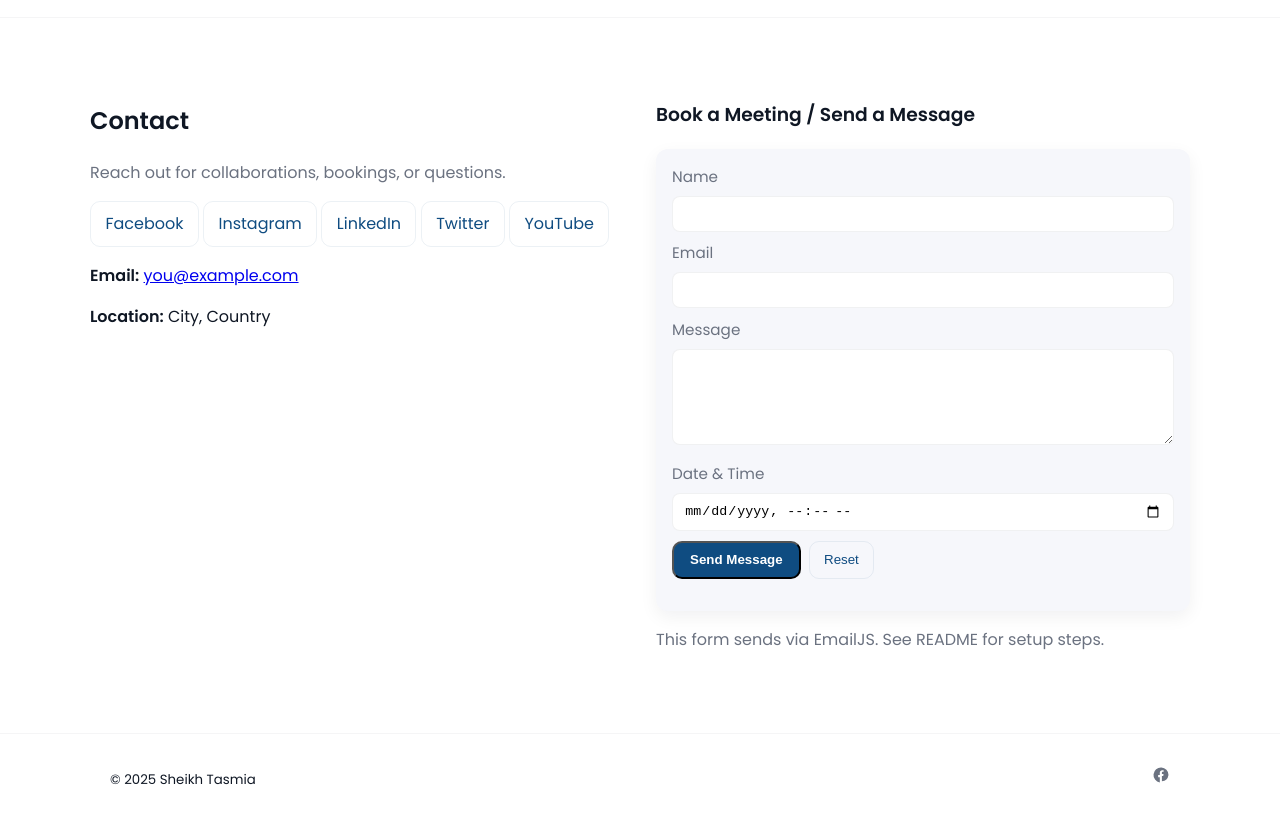
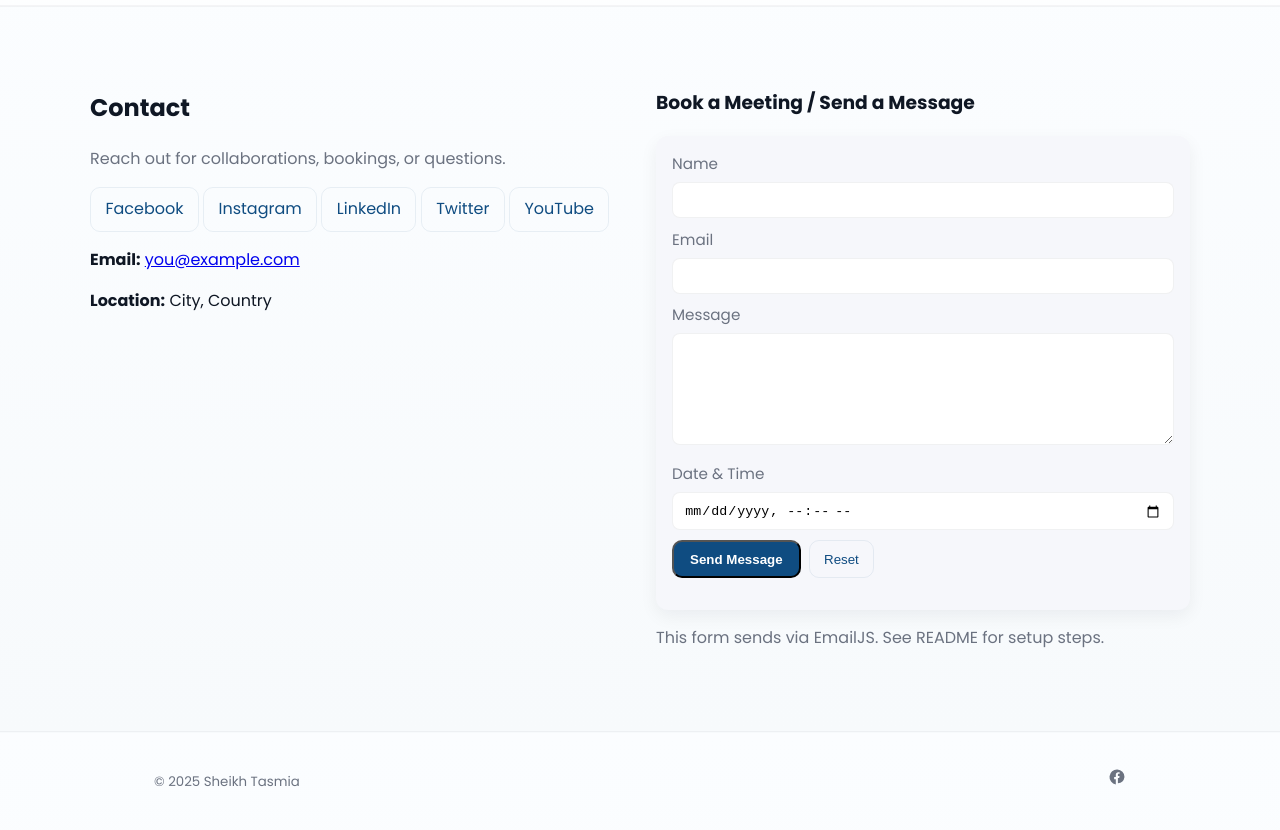
Before and after one commit to iamtasmia/portfolio-site-, a plain HTML site: page contact.html in a window 1280 px wide. Shown: the part 67-897 px from the top of the page. Drawn offline with Linux system fonts and the light colour scheme.

Commit message:
Update contact.html

```diff
--- a/contact.html
+++ b/contact.html
@@ -8,6 +8,7 @@
   <link rel="icon" href="assets/favicon.svg" type="image/svg+xml" />
   <link href="https://fonts.googleapis.com/css2?family=Montserrat:wght@400;600;700&family=Poppins:wght@300;400;600&display=swap" rel="stylesheet">
   <link rel="stylesheet" href="style.css" />
+   <link rel="stylesheet" href="css_style-tailwind-inspired.css"/>
 </head>
 <body>
   <header class="site-header">
```
